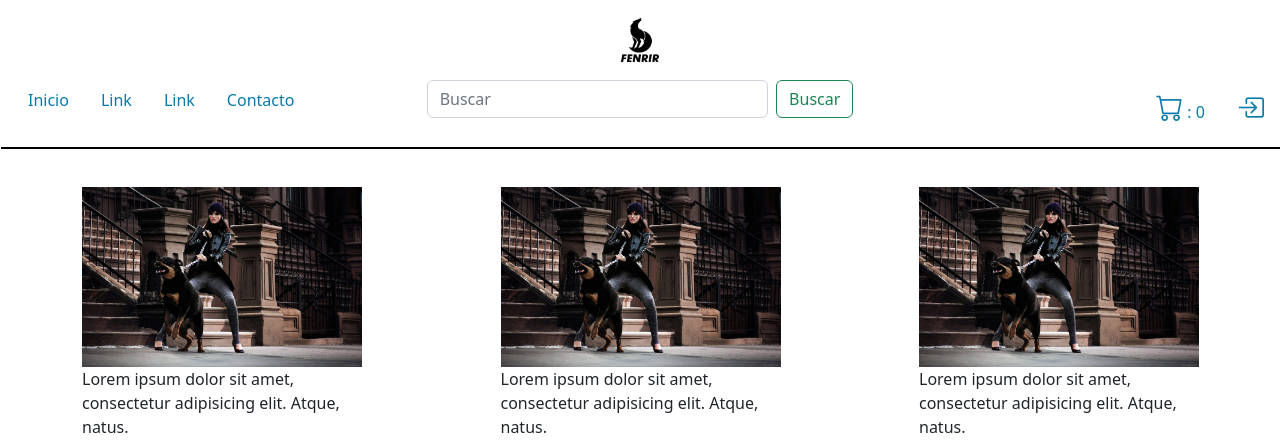
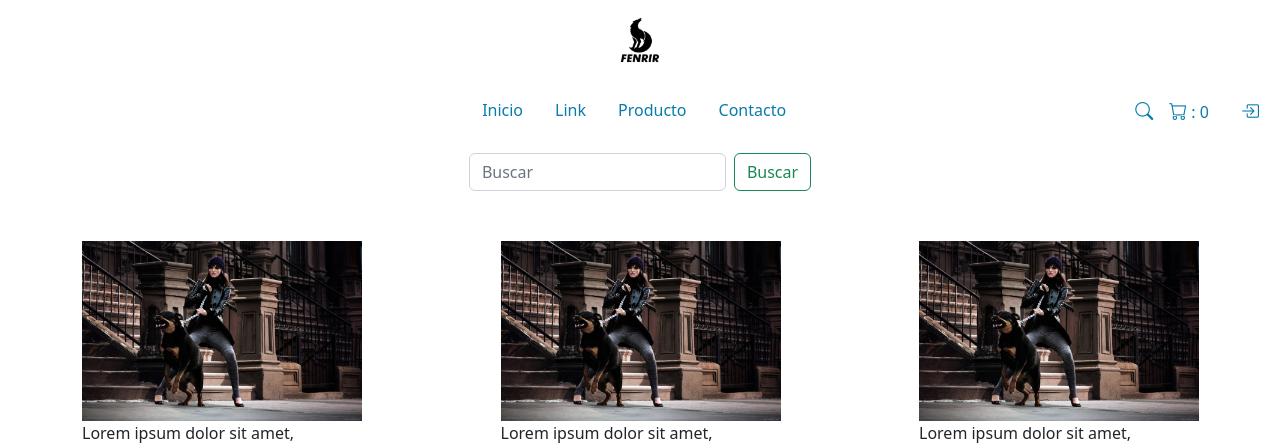
Before and after one commit to Santiagozapataaaa/proyectoFinalHerramientas, a PHP site: page /inicio in a window 1280 px wide. Shown: the top 443 px of the page. Run offline with PHP 8.4, Linux system fonts and the light colour scheme.

Commit message:
barra de navegacion modificada

```diff
--- a/view/css/index.css
+++ b/view/css/index.css
@@ -1,6 +1,21 @@
 body{
     margin: 0px;
     padding: 0px;
+}
+
+/* -----------Barra Navegacion---------- */
+nav div{
+    display: flex;
+    justify-content: center;
+    background-color: #ffffff !important;
+    margin: 0px !important;
+    padding: 0px 0px 10px 0px!important;
+}
+nav a{
+    color: #097bab !important;
+}
+nav a:hover {
+    color: #0fa3e3 !important;
 }
 
 .logo{
@@ -12,31 +27,36 @@ body{
     width: 80px;
 }
 
-.menu{
-    background-color: #ffffff !important;
-    margin: 0px !important;
-    padding: 0px 0px 10px 0px!important;
-    box-shadow: 1px 2px #000;
+.nav{
+    position: relative;
+    left: 5%;
 }
 
-.nav , .search, .login{
+.menu div{
+    display: flex;
+    align-items: center;
+    position: relative;
+    left: 70%;
+}
+
+.nav , .search{
     margin: 0px !important;
     padding: 0px !important;
 }
-nav a {
-    color: #097bab !important;
+
+#search{
+    color: #097bab;
+    cursor: pointer;
 }
-nav a:hover {
-    color: #0fa3e3 !important;
-}
-.login{
-    display: flex;
-    justify-content: right;
-}
-.login i{
-    font-size: 27px;
+#search:hover{
+    color: #0fa3e3;
 }
 
+.menu i{
+    font-size: 18px;
+}
+
+/* ---------------Contenido-------------- */
 .contenido{
     display: flex;
     justify-content: space-between;
--- a/view/layouts/header.php
+++ b/view/layouts/header.php
@@ -17,8 +17,8 @@
         <div class="col logo">
             <a class="nav-link" href="inicio"><img src="./view/img/Logotipo_fenrir_black.png" alt=""></a>
         </div>
-        <div class="row menu">
-            <div class="col-lg-4">
+        <div class="row">
+            <div class="menu">
                 <ul class="nav">
                     <li class="nav-item">
                         <a class="nav-link active" href="inicio">Inicio</a>
@@ -27,30 +27,36 @@
                         <a class="nav-link" href="#">Link</a>
                     </li>
                     <li class="nav-item">
-                        <a class="nav-link" href="producto">Link</a>
+                        <a class="nav-link" href="producto">Producto</a>
                     </li>
                     <li class="nav-item">
                         <a class="nav-link" href="contacto">Contacto</a>
                     </li>
+
+                    <div class="">
+                        <li class="nav-item">
+                            <i class="bi bi-search" id="search"></i>
+                        </li>
+                        <li class="nav-item">
+                            <a class="nav-link" href=""><i class="bi bi-cart"></i> : <span>0</span></a>
+                        </li>
+                        <li class="nav-item">
+                            <a class="nav-link" href="iniciar_sesion"><i class="bi bi-box-arrow-in-right"></i></a>
+                        </li>
+                    </div>
                 </ul>
             </div>
-            <div class="col-lg-4 search">
+            <div class="col search">
                 <form class="d-flex" role="search">
                     <input class="form-control me-2" type="search" placeholder="Buscar" aria-label="Buscar">
                     <button class="btn btn-outline-success" type="submit">Buscar</button>
                 </form>
+            </div>
+            <!-- <div class="col-lg-4 login">
+                <ul class="nav">
 
-            </div>
-            <div class="col-lg-4 login">
-                <ul class="nav">
-                    <li class="nav-item">
-                        <a class="nav-link" href=""><i class="bi bi-cart"></i> : <span>0</span></a>
-                    </li>
-                    <li class="nav-item">
-                        <a class="nav-link" href="iniciar_sesion"><i class="bi bi-box-arrow-in-right"></i></a>
-                    </li>
                 </ul>
-            </div>
+            </div> -->
         </div>
     </nav>
     <!-- Contenido -->
```
